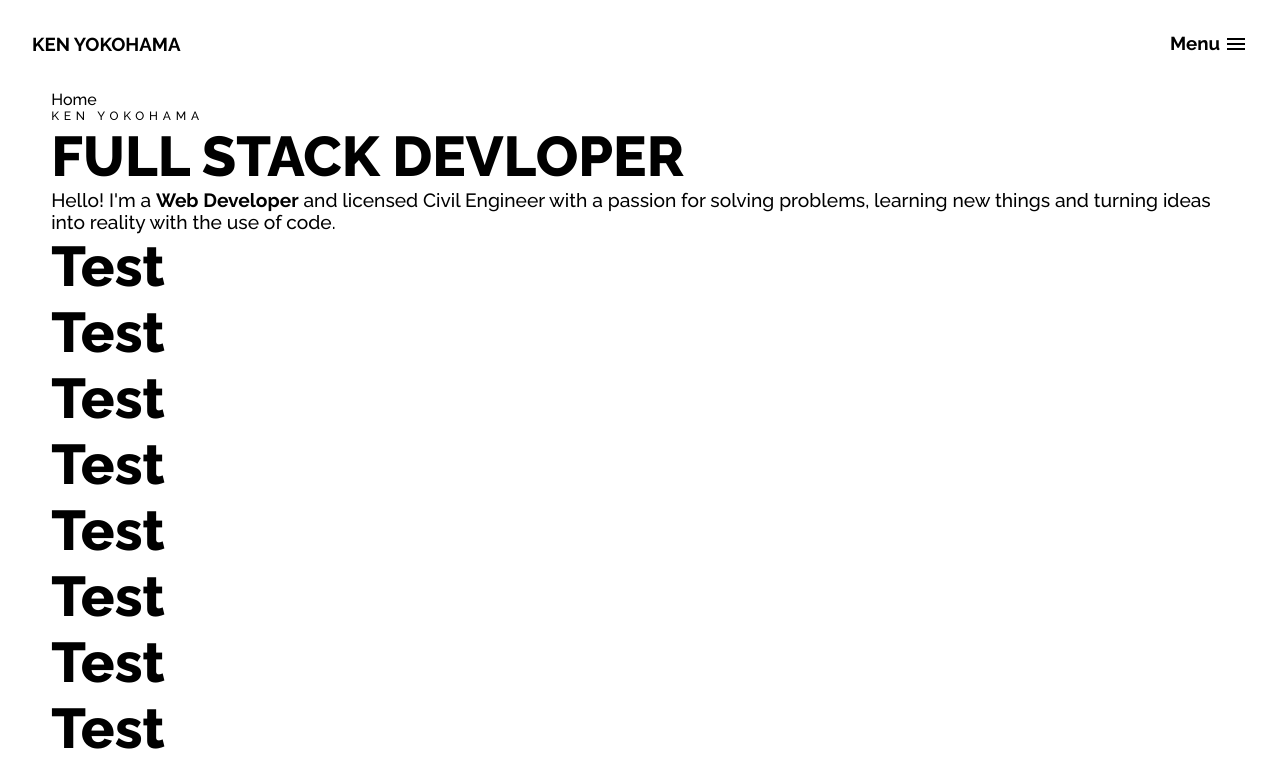
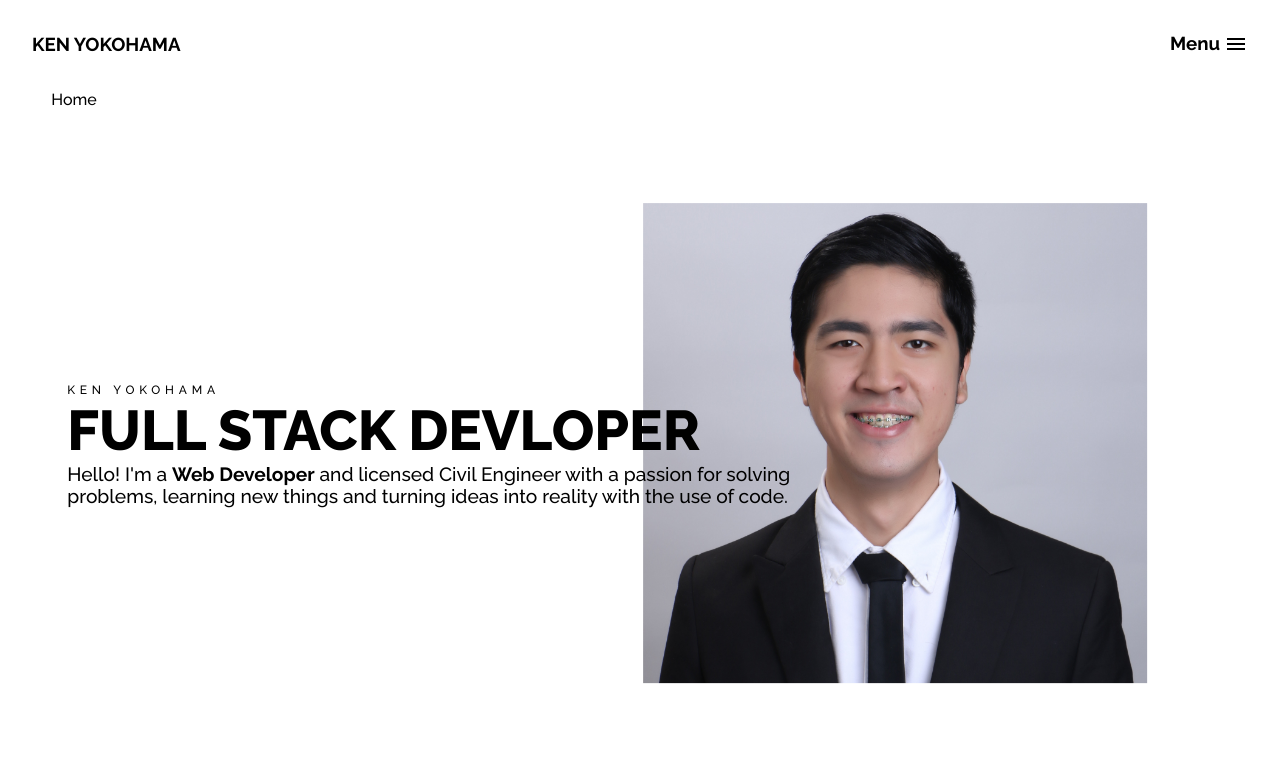
Before and after one commit to Ken-Yokohama/My-Portfolio, a React (Create React App) app: page / in a window 1280 px wide. Shown: the top 772 px of the page. Built offline with nearby package versions, Linux system fonts and the light colour scheme.

Commit message:
Added Scalable Profile Image

```diff
--- a/src/components/Navbar.jsx
+++ b/src/components/Navbar.jsx
@@ -11,7 +11,7 @@ function Navbar({ showMenu, setShowMenu, toggleShowMenu }) {
                 background: showMenu ? "none" : "white",
                 position: "fixed",
                 width: "100%",
-                zIndex: "1",
+                zIndex: "10",
                 transition: "background 1s",
                 "@media(min-width: 800px)": {
                     background: "none",
--- a/src/pages/Home.jsx
+++ b/src/pages/Home.jsx
@@ -5,8 +5,16 @@ function Home(props) {
     return (
         <div className="page-container">
             Home
-            <Box>
-                <Box>
+            <Box
+                sx={{
+                    display: "flex",
+                    alignItems: " center",
+                    justifyContent: "center",
+                    height: "80vh",
+                    padding: "1rem",
+                }}
+            >
+                <Box sx={{ zIndex: "1" }}>
                     <h5>KEN YOKOHAMA</h5>
                     <h1>FULL STACK DEVLOPER</h1>
                     <h3>
@@ -15,6 +23,17 @@ function Home(props) {
                         new things and turning ideas into reality with the use
                         of code.
                     </h3>
+                </Box>
+                <Box sx={{ width: "600px" }}>
+                    <img
+                        src="/images/profile-img.jpg"
+                        alt=""
+                        style={{
+                            width: "100%",
+                            aspectRatio: "1.05/1",
+                            transform: "scale(1.5) translate(-100px,0)",
+                        }}
+                    />
                 </Box>
             </Box>
             <h1>Test</h1>
--- a/src/pages/Menu.jsx
+++ b/src/pages/Menu.jsx
@@ -27,6 +27,7 @@ function Menu({ setShowMenu, showMenu }) {
                 height: "100vh",
                 width: "100vw",
                 gap: "3rem",
+                zIndex: "3",
             }}
         >
             <Box
```
Also changed, not shown: public/images/profile-img.JPG (added).
